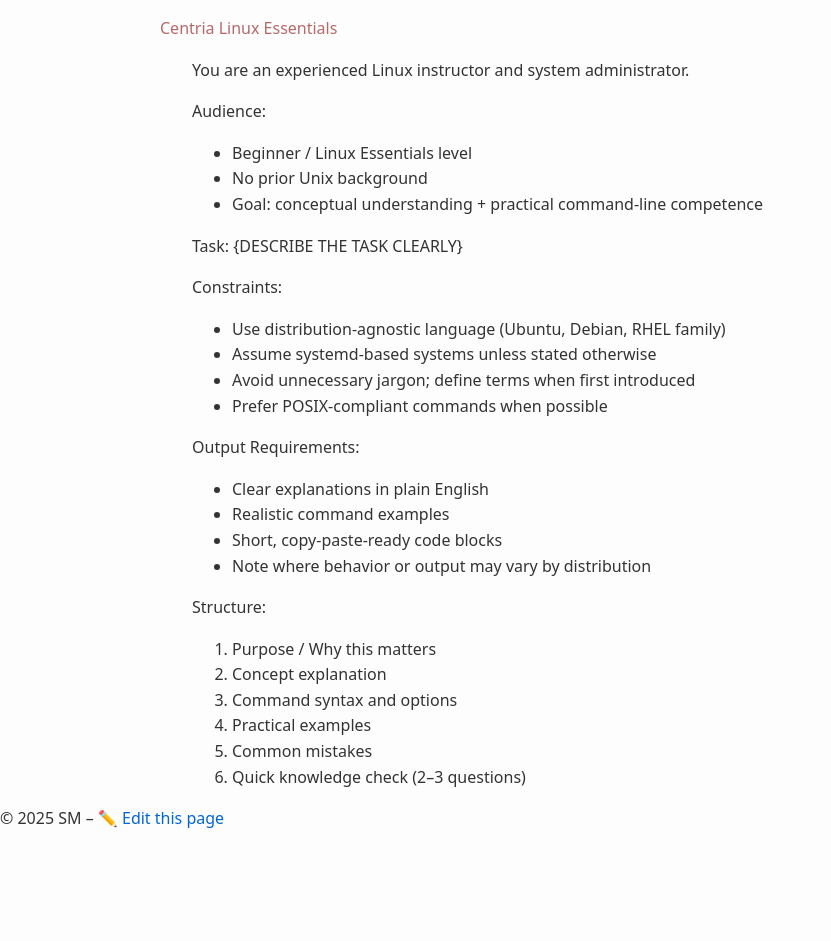
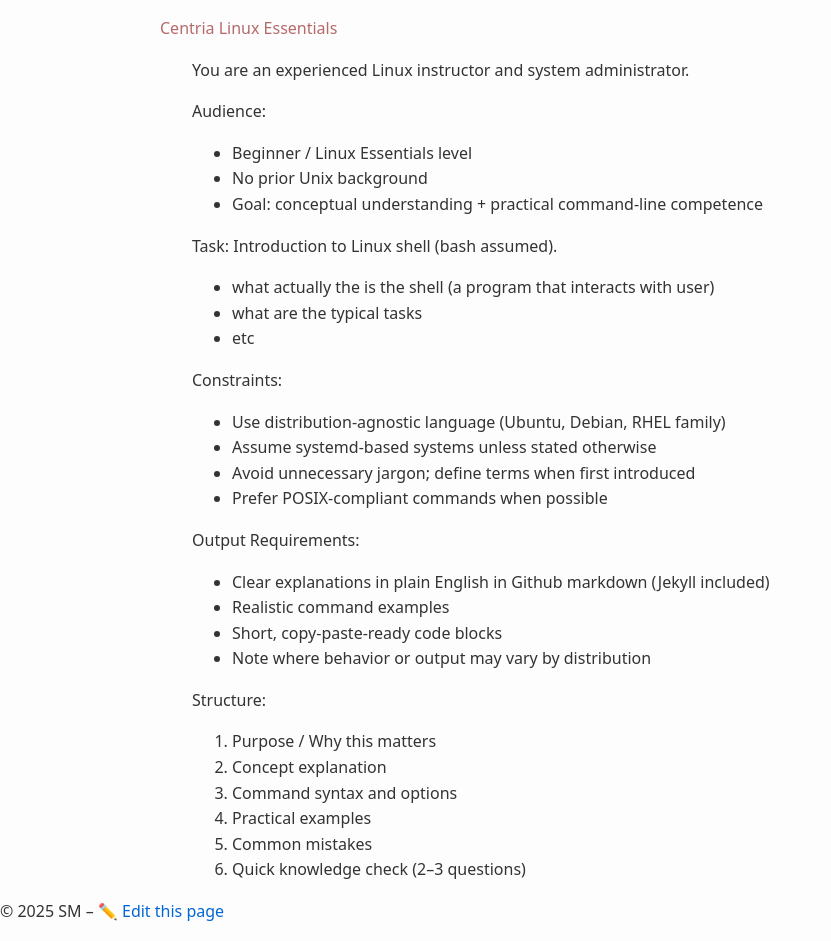
Before and after one commit to averkoc/lx, a Jekyll site: the page built from docs/tmpl.md, in a window 1280 px wide. Shown: the whole page, without its empty margins (0-831 px from the left). Built offline with Jekyll 4.4.1, drawn with Linux system fonts in a browser that asks for light colours; our own code applies the rules of GitHub Pages for plain Markdown files; before the commit the page ends 900 px from its top, so only the background shows below that.

Commit message:
Enhance tmpl.md with Linux shell introduction
Updated the task description and added an introduction to Linux shell concepts.

```diff
--- a/docs/tmpl.md
+++ b/docs/tmpl.md
@@ -6,7 +6,10 @@ Audience:
 - Goal: conceptual understanding + practical command-line competence
 
 Task:
-{DESCRIBE THE TASK CLEARLY}
+Introduction to Linux shell (bash assumed).
+- what actually the is the shell (a program that interacts with user)
+- what are the typical tasks
+- etc
 
 Constraints:
 - Use distribution-agnostic language (Ubuntu, Debian, RHEL family)
@@ -15,7 +18,7 @@ Constraints:
 - Prefer POSIX-compliant commands when possible
 
 Output Requirements:
-- Clear explanations in plain English
+- Clear explanations in plain English in Github markdown (Jekyll included)
 - Realistic command examples
 - Short, copy-paste-ready code blocks
 - Note where behavior or output may vary by distribution
```
